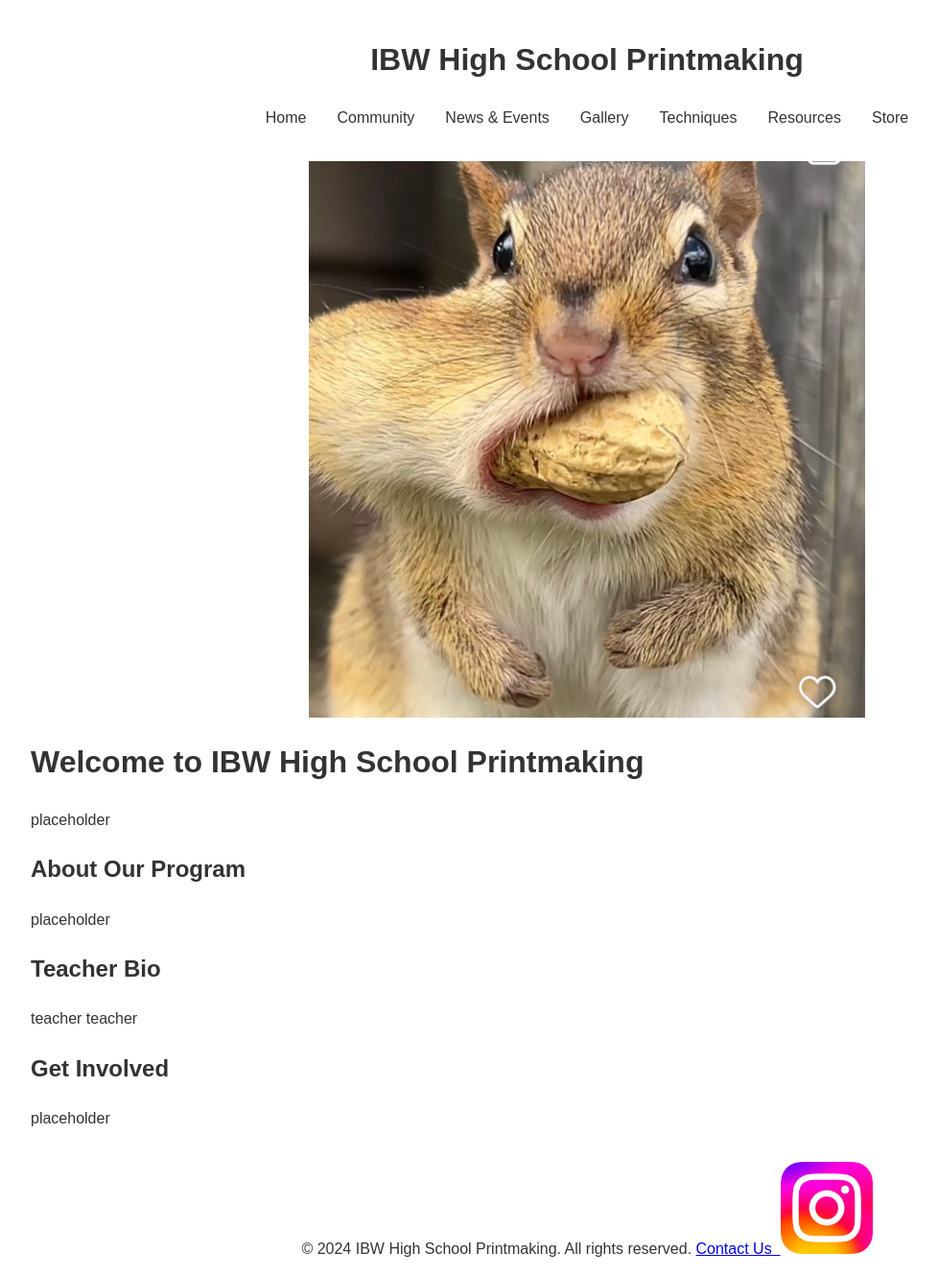
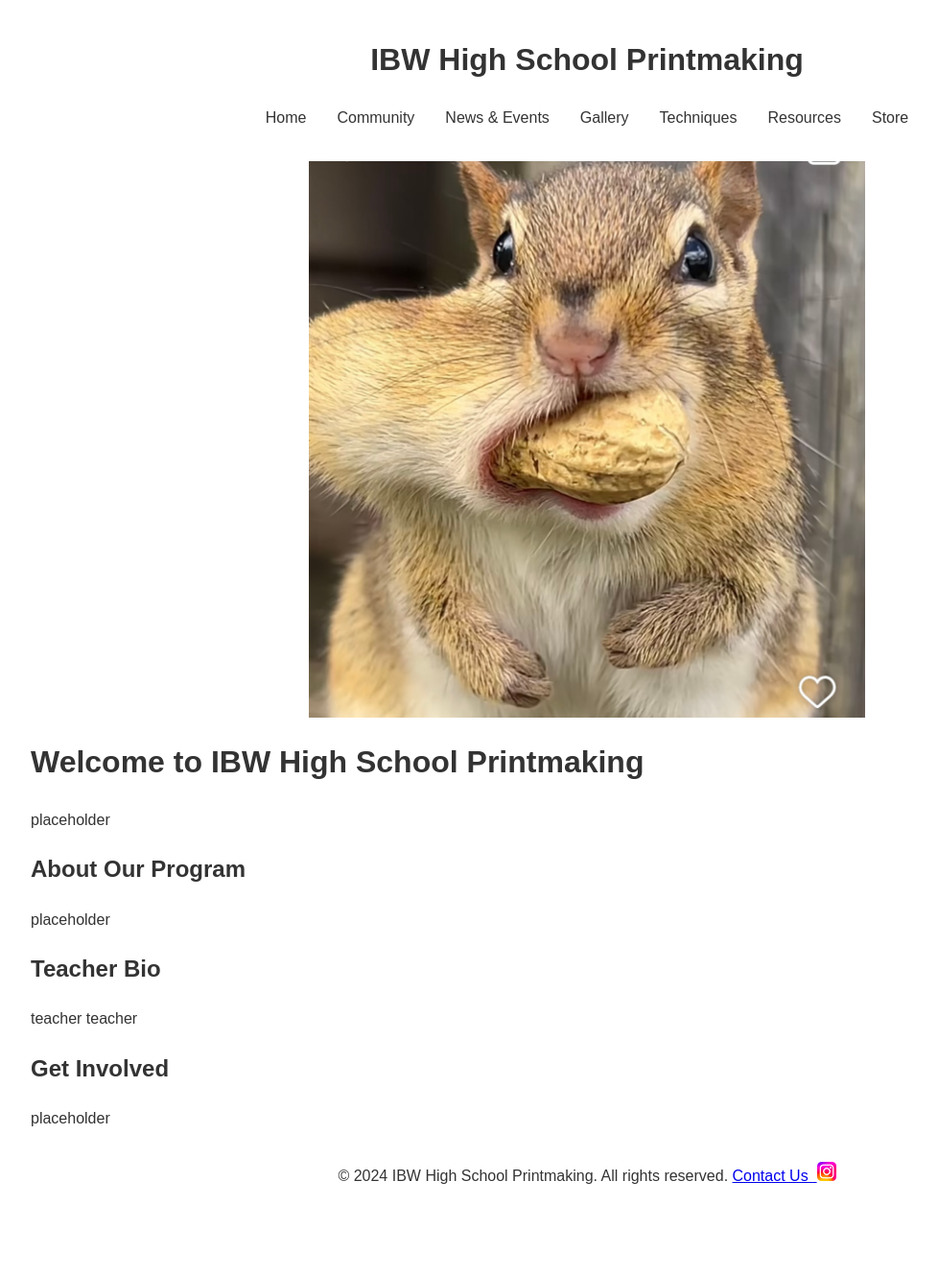
Before and after one commit to IBWPrintmaking/IBWPrintmaking.github.io, a Jekyll site: the page built from index.html, in a window 1280 px wide. Shown: the whole page at 96% size, without its empty margins (28-1006 px from the left). Built offline with Jekyll 4.4.1, drawn with Linux system fonts in a browser that asks for light colours; after the commit the page ends 1254 px from its top, so only the background shows below that.

Commit message:
Update footer.html

```diff
--- a/_includes/footer.html
+++ b/_includes/footer.html
@@ -10,8 +10,8 @@
       </a>
       <a href="https://www.instagram.com/ibwprintmaking/">
         <img src="assets/images/instagram.png" alt="instagram"
-        width="96"
-        height="96"/>
+        width="20"
+        height="20"/>
 
       </a>
 
```
